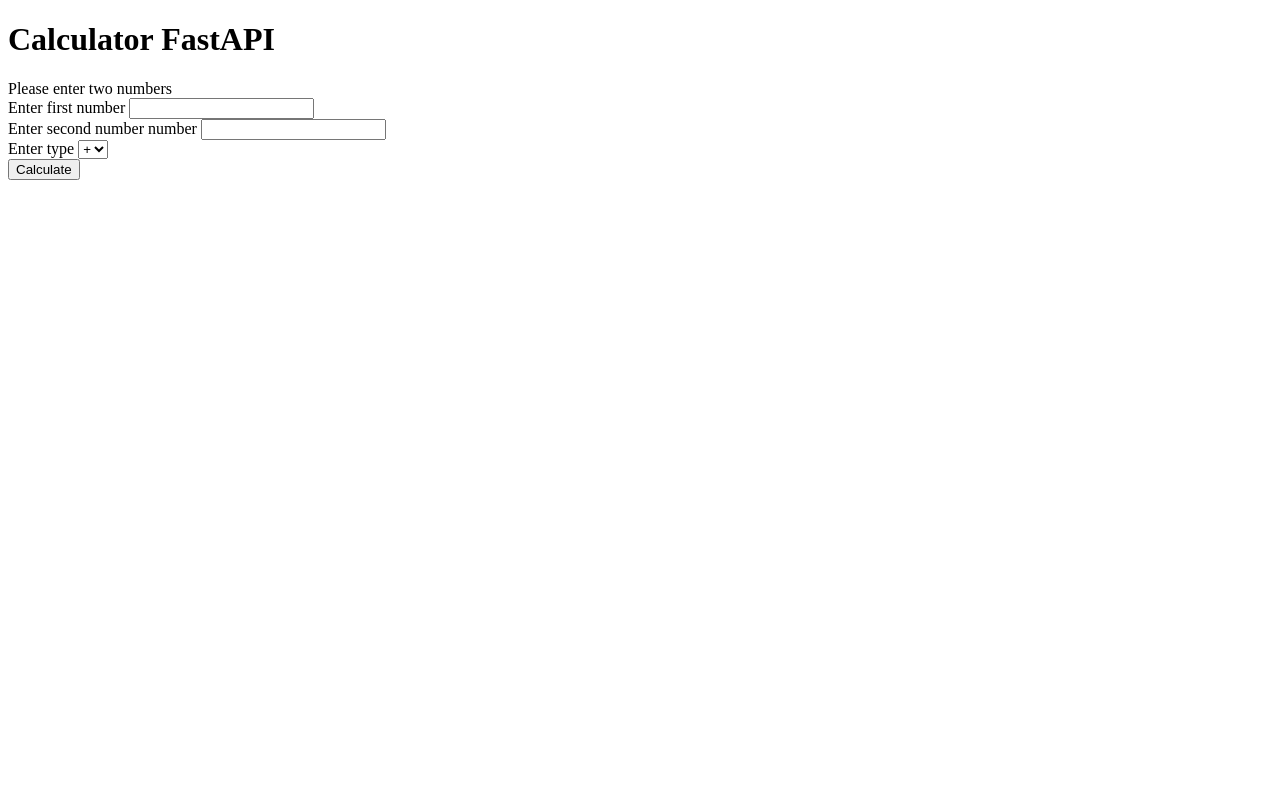
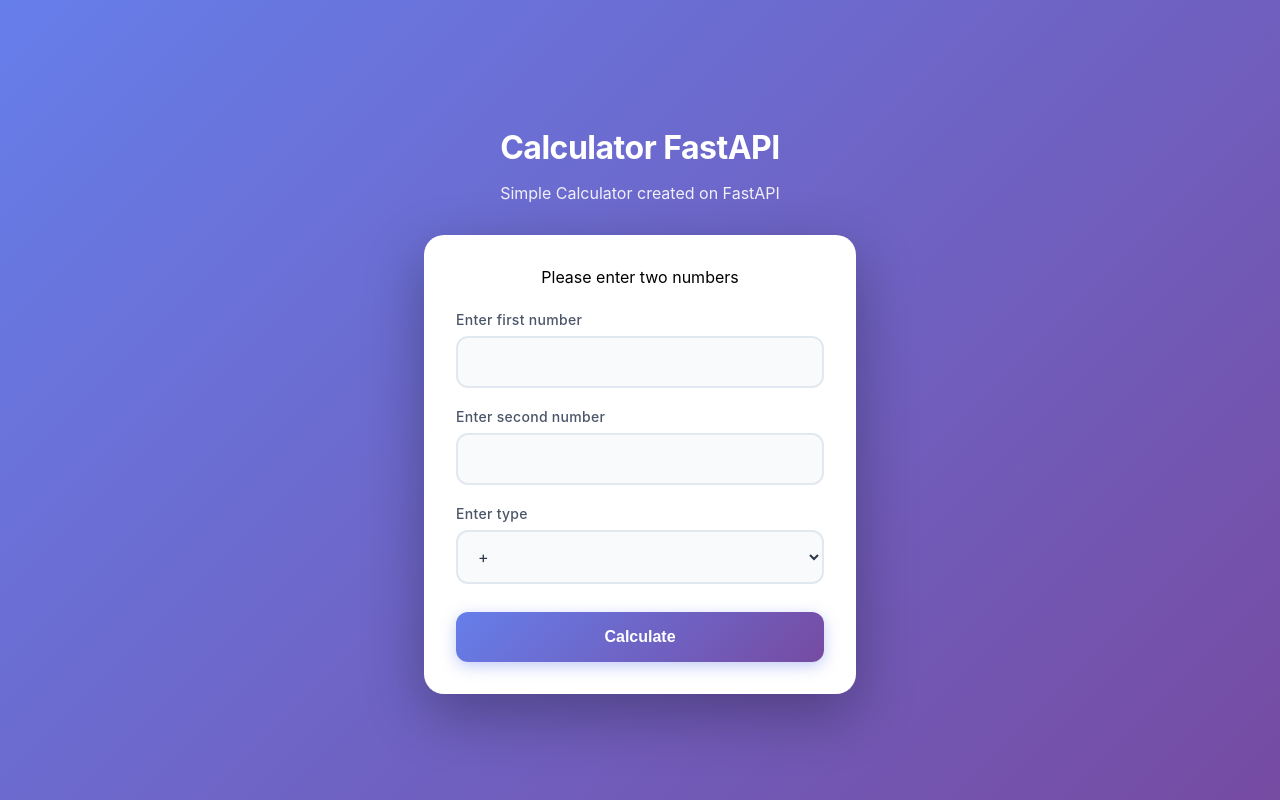
Before and after one commit to diaszakir/Simple-Calculator-API-FastAPI, a FastAPI app: page / in a window 1280 px wide. Run offline with FastAPI, Linux system fonts and the light colour scheme.

Commit message:
adding styles using tools

```diff
--- a/app/main.py
+++ b/app/main.py
@@ -1,4 +1,5 @@
 from fastapi import FastAPI
+from fastapi.staticfiles import StaticFiles
 from starlette import status
 from app.routes import calculate
 
@@ -7,6 +8,8 @@ app = FastAPI(
     description='Simple calculator API by Dias Zakir'
 )
 
+app.mount('/static', StaticFiles(directory='app/static'), name='static')
+
 @app.get("/test", status_code=status.HTTP_200_OK, tags=['Main'])
 async def test_api():
     return {"message": "OK"}
--- /dev/null
+++ b/app/static/css/style.css
@@ -0,0 +1,155 @@
+body {
+  margin: 0;
+  padding: 0;
+  box-sizing: border-box;
+  font-family: "Inter", "Roboto", -apple-system, BlinkMacSystemFont, sans-serif;
+  background: linear-gradient(135deg, #667eea 0%, #764ba2 100%);
+  min-height: 100vh;
+  display: flex;
+  align-items: center;
+  justify-content: center;
+}
+
+* {
+  box-sizing: border-box;
+}
+
+.container {
+  width: 100%;
+  max-width: 480px;
+  padding: 24px;
+  margin: 0 auto;
+}
+
+.container h1 {
+  color: #ffffff;
+  font-size: 32px;
+  font-weight: 700;
+  margin-bottom: 8px;
+  text-align: center;
+  letter-spacing: -0.5px;
+}
+
+.container p {
+  color: rgba(255, 255, 255, 0.9);
+  font-size: 16px;
+  text-align: center;
+  margin-bottom: 32px;
+  font-weight: 400;
+}
+
+.card {
+  background: #ffffff;
+  border-radius: 20px;
+  padding: 32px;
+  box-shadow: 0 20px 60px rgba(0, 0, 0, 0.3);
+  transition: transform 0.3s ease, box-shadow 0.3s ease;
+}
+
+.card:hover {
+  transform: translateY(-4px);
+  box-shadow: 0 24px 70px rgba(0, 0, 0, 0.35);
+}
+
+.card-header {
+  margin-bottom: 24px;
+  text-align: center;
+}
+
+.card-header h2 {
+  color: #1a202c;
+  font-size: 24px;
+  font-weight: 600;
+  margin: 0;
+}
+
+.form-calculate {
+  display: flex;
+  flex-direction: column;
+  gap: 20px;
+}
+
+.form-group {
+  display: flex;
+  flex-direction: column;
+  gap: 8px;
+}
+
+.form-group label {
+  color: #4a5568;
+  font-size: 14px;
+  font-weight: 500;
+  margin: 0;
+  letter-spacing: 0.3px;
+}
+
+.form-group input,
+.form-group select,
+.form-group textarea {
+  width: 100%;
+  padding: 14px 16px;
+  border: 2px solid #e2e8f0;
+  border-radius: 12px;
+  font-size: 16px;
+  color: #2d3748;
+  transition: all 0.2s ease;
+  font-family: inherit;
+  background-color: #f8fafc;
+}
+
+.form-group input:focus,
+.form-group select:focus,
+.form-group textarea:focus {
+  outline: none;
+  border-color: #667eea;
+  background-color: #ffffff;
+  box-shadow: 0 0 0 4px rgba(102, 126, 234, 0.1);
+}
+
+.form-group input::placeholder {
+  color: #a0aec0;
+}
+
+/* Кнопка с акцентом */
+.form-calculate button[type="submit"] {
+  background: linear-gradient(135deg, #667eea 0%, #764ba2 100%);
+  color: #ffffff;
+  padding: 16px 24px;
+  border: none;
+  border-radius: 12px;
+  font-size: 16px;
+  font-weight: 600;
+  cursor: pointer;
+  transition: all 0.3s ease;
+  margin-top: 8px;
+  box-shadow: 0 4px 15px rgba(102, 126, 234, 0.4);
+}
+
+.form-calculate button[type="submit"]:hover {
+  transform: translateY(-2px);
+  box-shadow: 0 6px 25px rgba(102, 126, 234, 0.5);
+}
+
+.form-calculate button[type="submit"]:active {
+  transform: translateY(0);
+}
+
+/* Адаптивность для мобильных */
+@media (max-width: 768px) {
+  body {
+    min-width: unset;
+  }
+
+  .container {
+    padding: 16px;
+  }
+
+  .card {
+    padding: 24px;
+    border-radius: 16px;
+  }
+
+  .container h1 {
+    font-size: 28px;
+  }
+}
--- a/app/templates/calculate.html
+++ b/app/templates/calculate.html
@@ -3,20 +3,25 @@
 <head>
     <meta charset="UTF-8">
     <title>Calculator FastAPI</title>
+    <link rel="preconnect" href="https://fonts.googleapis.com">
+    <link rel="preconnect" href="https://fonts.gstatic.com" crossorigin>
+    <link href="https://fonts.googleapis.com/css2?family=Anton&family=Arimo:ital,wght@0,400..700;1,400..700&family=Montserrat:ital,wght@0,100..900;1,100..900&family=Roboto:ital,wght@0,100..900;1,100..900&display=swap" rel="stylesheet">
+    <link rel="stylesheet" href="{{ url_for('static', path='css/style.css') }}">
 </head>
 <body>
-    <h1>Calculator FastAPI</h1>
     <div class="container">
+        <h1>Calculator FastAPI</h1>
+        <p>Simple Calculator created on FastAPI</p>
         <div class="card">
             <div class="card-header">Please enter two numbers</div>
             <div class="card-body">
-                <form class="">
+                <form class="form-calculate">
                     <div class="form-group">
                         <label for="numberA">Enter first number</label>
                         <input id="numberA" type="number" class="number-form" name="a" required/>
                     </div>
                     <div class="form-group">
-                        <label for="numberB">Enter second number number</label>
+                        <label for="numberB">Enter second number</label>
                         <input id="numberB" type="number" class="number-form" name="b" required/>
                     </div>
                     <div class="form-group">
```
